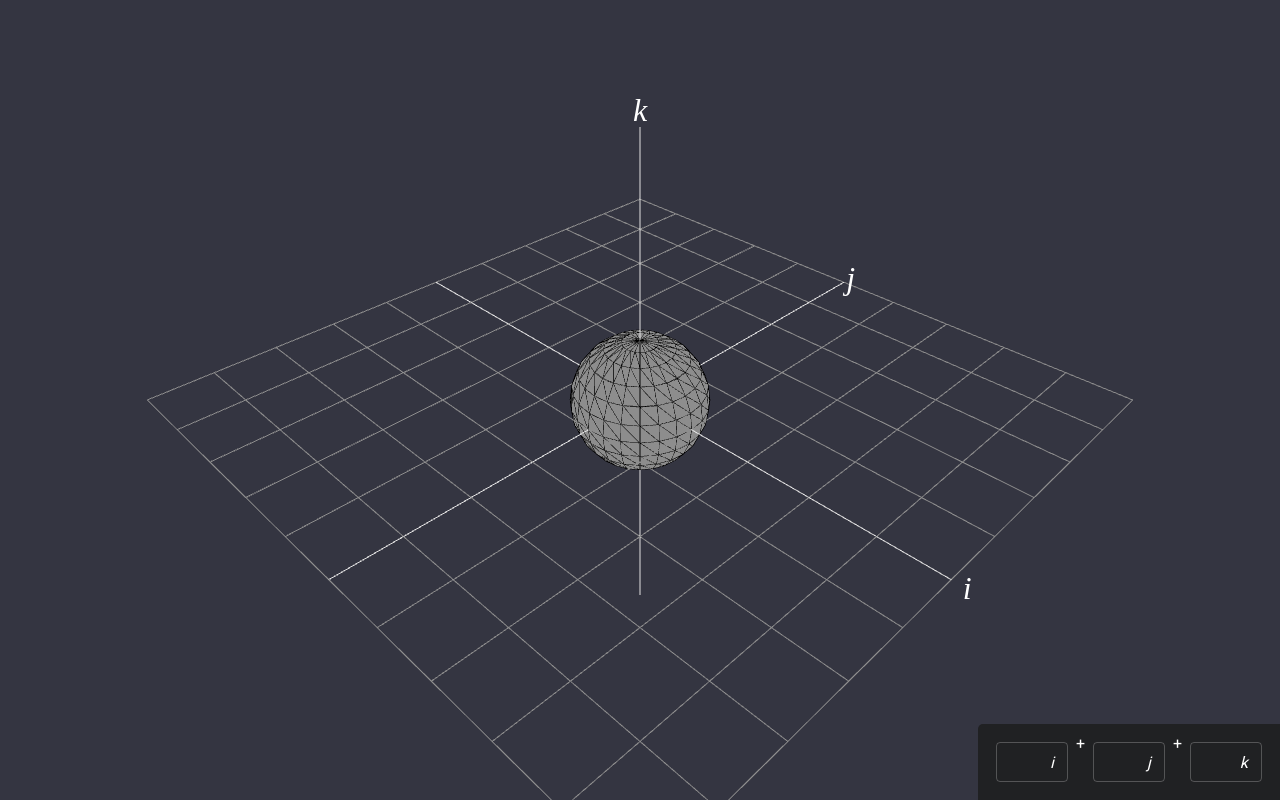
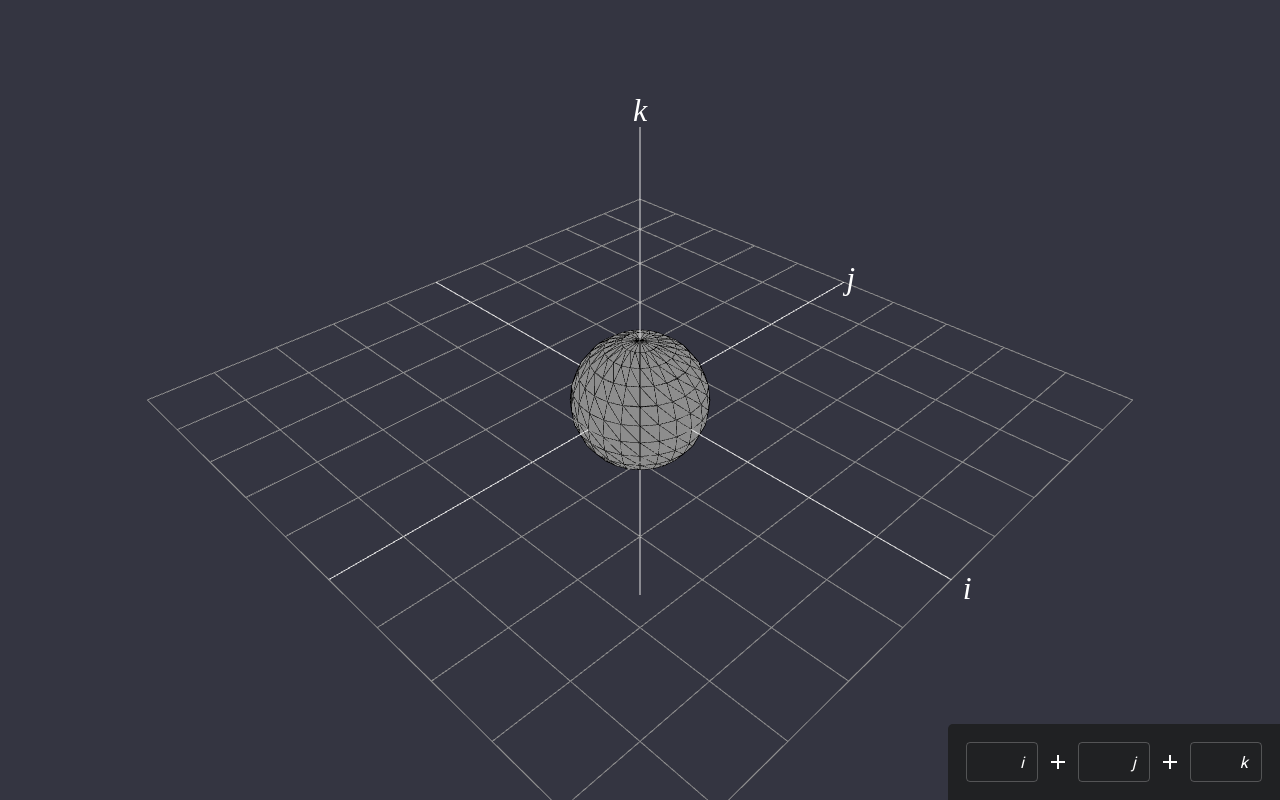
Before and after one commit to HKanwal/quaternions, a React (Vite) app: page / in a window 1280 px wide. Built offline with nearby package versions, Linux system fonts and the light colour scheme; a web font is replaced by a local one.

Commit message:
Align inputs and plus signs

```diff
--- a/src/components/Controls.tsx
+++ b/src/components/Controls.tsx
@@ -1,5 +1,6 @@
 import { FormControl, InputAdornment, OutlinedInput } from "@mui/material";
 import Styles from "../styles/Controls.module.css";
+import AddIcon from "@mui/icons-material/Add";
 
 function Controls() {
   return (
@@ -15,7 +16,7 @@ function Controls() {
           size="small"
         />
       </FormControl>
-      +
+      <AddIcon />
       <FormControl sx={{ m: 1, width: "8ch", display: "inline-block" }} variant="outlined">
         <OutlinedInput
           id="outlined-adornment-weight"
@@ -27,7 +28,7 @@ function Controls() {
           size="small"
         />
       </FormControl>
-      +
+      <AddIcon />
       <FormControl sx={{ m: 1, width: "8ch", display: "inline-block" }} variant="outlined">
         <OutlinedInput
           id="outlined-adornment-weight"
--- a/src/styles/Controls.module.css
+++ b/src/styles/Controls.module.css
@@ -7,4 +7,7 @@
   color: white;
   border-radius: 5px 0 0 0;
   z-index: 2;
+
+  display: flex;
+  align-items: center;
 }
```
